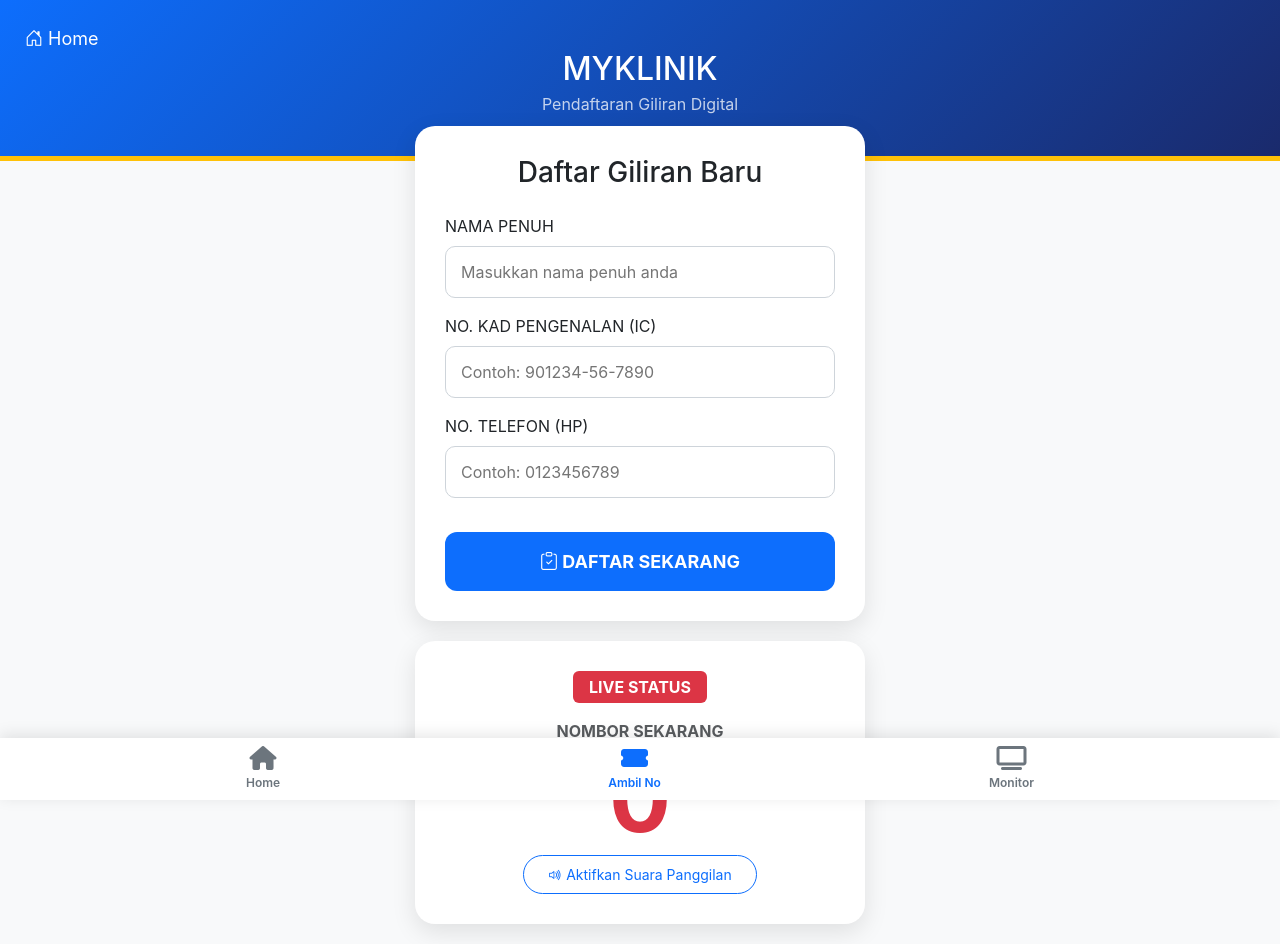
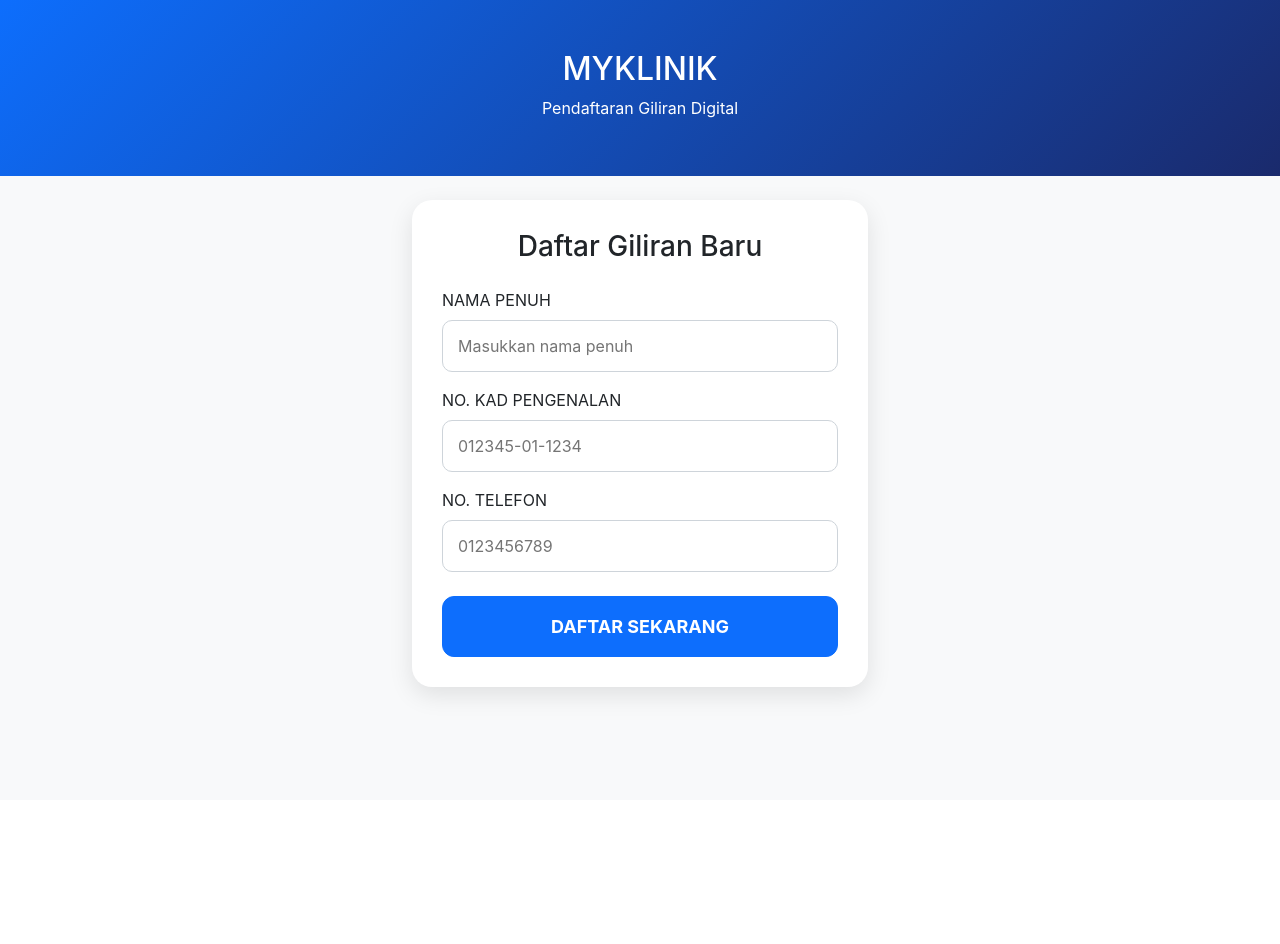
Before and after one commit to aniqpapamami/MyKlinik-App, a Flask app: page /daftar in a window 1280 px wide. After the commit the page ends 704 px from the top, so only its background shows below. Run offline with Flask 3, Linux system fonts and the light colour scheme; data that the repository does not hold is empty.

Commit message:
Add files via upload

```diff
--- a/MyKlinik Apps/app.py
+++ b/MyKlinik Apps/app.py
@@ -1,22 +1,31 @@
 import requests
 from flask import Flask, render_template, request, jsonify, session, redirect, url_for
 from datetime import datetime, timedelta
-import os
 
 app = Flask(__name__)
-app.secret_key = "klinik_rahsia_123"   # Tukar kepada password yang lebih kuat di production
+app.secret_key = "klinik_rahsia_123"
 
-# === URL FIREBASE ANDA ===
 BASE_URL = "https://myklinik-queue-line-system-default-rtdb.asia-southeast1.firebasedatabase.app/"
 
 def get_today():
-    """Dapatkan tarikh Malaysia (UTC+8)"""
     return (datetime.now() + timedelta(hours=8)).strftime('%Y-%m-%d')
 
 def get_current_time():
     return (datetime.now() + timedelta(hours=8)).strftime('%H:%M:%S')
 
-# ==================== ROUTES UTAMA ====================
+def reset_harian_jika_perlu(today):
+    """Reset nombor hanya jika tiada pesakit langsung"""
+    try:
+        res = requests.get(f"{BASE_URL}/harian/{today}/senarai_pesakit.json")
+        data = res.json()
+        if not data or len([v for v in data.values() if v]) == 0:
+            requests.put(f"{BASE_URL}/harian/{today}/jumlah_giliran.json", json=0)
+            requests.put(f"{BASE_URL}/harian/{today}/nombor_sekarang.json", json=0)
+            print(f"[RESET] Hari {today} telah direset kerana tiada pesakit.")
+    except:
+        pass
+
+# ==================== ROUTES ====================
 
 @app.route('/')
 def index():
@@ -30,20 +39,14 @@ def daftar():
 def monitor():
     return render_template('monitor.html')
 
-# ==================== ADMIN ====================
-
 @app.route('/admin/login', methods=['GET', 'POST'])
 def admin_login():
     if request.method == 'POST':
-        username = request.form.get('username')
-        password = request.form.get('password')
-
-        if username == "admin" and password == "klinik123":
+        if request.form.get('username') == "admin" and request.form.get('password') == "klinik123":
             session['admin_logged_in'] = True
             return redirect('/dashboard')
         else:
             return redirect('/admin/login?error=1')
-
     return render_template('admin_login.html')
 
 @app.route('/dashboard')
@@ -66,14 +69,13 @@ def api_daftar():
         today = get_today()
         waktu = get_current_time()
 
-        # Dapatkan nombor giliran seterusnya
+        reset_harian_jika_perlu(today)
+
         res = requests.get(f"{BASE_URL}/harian/{today}/jumlah_giliran.json")
         no_baru = (res.json() or 0) + 1
 
-        # Simpan jumlah giliran
         requests.put(f"{BASE_URL}/harian/{today}/jumlah_giliran.json", json=no_baru)
 
-        # Simpan data pesakit
         requests.put(f"{BASE_URL}/harian/{today}/senarai_pesakit/{no_baru}.json", json={
             'nama': data.get('nama'),
             'no_ic': data.get('no_ic'),
@@ -83,16 +85,10 @@ def api_daftar():
             'masa': waktu
         })
 
-        # Pastikan nombor_sekarang wujud (untuk hari baru)
-        res_now = requests.get(f"{BASE_URL}/harian/{today}/nombor_sekarang.json")
-        if res_now.json() is None:
+        if requests.get(f"{BASE_URL}/harian/{today}/nombor_sekarang.json").json() is None:
             requests.put(f"{BASE_URL}/harian/{today}/nombor_sekarang.json", json=0)
 
-        return jsonify({
-            'success': True,
-            'no_giliran': no_baru,
-            'nama': data.get('nama')
-        })
+        return jsonify({'success': True, 'no_giliran': no_baru, 'nama': data.get('nama')})
 
     except Exception as e:
         print("Error daftar:", e)
@@ -102,6 +98,8 @@ def api_daftar():
 @app.route('/api/status_live')
 def status_live():
     today = get_today()
+    reset_harian_jika_perlu(today)
+
     try:
         res_now = requests.get(f"{BASE_URL}/harian/{today}/nombor_sekarang.json")
         res_total = requests.get(f"{BASE_URL}/harian/{today}/jumlah_giliran.json")
@@ -117,6 +115,8 @@ def status_live():
 @app.route('/api/next', methods=['POST'])
 def api_next():
     today = get_today()
+    reset_harian_jika_perlu(today)
+
     try:
         res_now = requests.get(f"{BASE_URL}/harian/{today}/nombor_sekarang.json")
         res_total = requests.get(f"{BASE_URL}/harian/{today}/jumlah_giliran.json")
@@ -128,11 +128,7 @@ def api_next():
             return jsonify({'success': False, 'message': 'Tiada pesakit menunggu lagi.'})
 
         no_baru = no_skrg + 1
-
-        # Update nombor sekarang
         requests.put(f"{BASE_URL}/harian/{today}/nombor_sekarang.json", json=no_baru)
-
-        # Update status pesakit tersebut
         requests.patch(f"{BASE_URL}/harian/{today}/senarai_pesakit/{no_baru}.json",
                       json={'status': 'sedang_dirawat'})
 
@@ -140,7 +136,7 @@ def api_next():
 
     except Exception as e:
         print("Error next:", e)
-        return jsonify({'success': False, 'message': 'Ralat panggil nombor'}), 500
+        return jsonify({'success': False, 'message': 'Ralat memanggil nombor'}), 500
 
 
 @app.route('/api/kemaskini_status', methods=['POST'])
@@ -148,15 +144,14 @@ def kemaskini_status():
     try:
         data = request.get_json()
         today = get_today()
-        no_giliran = data.get('no_giliran')
+        no = data.get('no_giliran')
         status = data.get('status')
 
-        if not no_giliran or status not in ['selesai', 'tidak_hadir']:
+        if not no or status not in ['selesai', 'tidak_hadir']:
             return jsonify({'success': False, 'message': 'Data tidak sah'}), 400
 
-        requests.patch(f"{BASE_URL}/harian/{today}/senarai_pesakit/{no_giliran}.json",
+        requests.patch(f"{BASE_URL}/harian/{today}/senarai_pesakit/{no}.json",
                        json={'status': status})
-
         return jsonify({'success': True})
 
     except Exception as e:
@@ -170,13 +165,10 @@ def get_senarai_tarikh(tarikh):
         res = requests.get(f"{BASE_URL}/harian/{tarikh}/senarai_pesakit.json")
         data = res.json() or {}
 
-        # Pastikan return list (bukan object) supaya frontend tak error
         if isinstance(data, dict):
-            senarai = list(data.values())
-            # Filter None
-            senarai = [item for item in senarai if item is not None]
+            senarai = [item for item in data.values() if item is not None]
+            senarai.sort(key=lambda x: x.get('no_giliran', 0))
             return jsonify(senarai)
-
         return jsonify([])
     except Exception as e:
         print("Error get senarai:", e)
@@ -185,4 +177,4 @@ def get_senarai_tarikh(tarikh):
 
 # ==================== RUN ====================
 if __name__ == '__main__':
-    app.run(debug=True, host='0.0.0.0', port=5000)
+    app.run(debug=True)
--- a/MyKlinik Apps/templates/daftar.html
+++ b/MyKlinik Apps/templates/daftar.html
@@ -5,308 +5,138 @@
     <meta name="viewport" content="width=device-width, initial-scale=1.0">
     <title>Daftar Giliran | MyKlinik</title>
 
-    <!-- Bootstrap 5 CSS -->
     <link href="https://cdn.jsdelivr.net/npm/bootstrap@5.3.3/dist/css/bootstrap.min.css" rel="stylesheet">
-    <!-- Bootstrap Icons -->
     <link href="https://cdn.jsdelivr.net/npm/bootstrap-icons@1.11.3/font/bootstrap-icons.min.css" rel="stylesheet">
-    <!-- Font Awesome -->
     <link href="https://cdnjs.cloudflare.com/ajax/libs/font-awesome/6.5.1/css/all.min.css" rel="stylesheet">
 
     <style>
-        body {
-            background: #f8f9fa;
-            font-family: 'Inter', system-ui, sans-serif;
-        }
-        .header-biru {
-            background: linear-gradient(135deg, #0d6efd, #1a2a6c);
-            color: white;
-            padding: 50px 20px 40px;
-            text-align: center;
-            border-bottom: 5px solid #ffc107;
-        }
-        .container-utama {
-            max-width: 480px;
-            margin: -35px auto 20px;
-            padding: 0 15px;
-        }
-        .kad {
-            background: white;
-            padding: 30px;
-            border-radius: 20px;
-            box-shadow: 0 8px 25px rgba(0,0,0,0.1);
-            margin-bottom: 20px;
-        }
-        .input-group label {
-            font-weight: 600;
-            color: #333;
-            margin-bottom: 8px;
-            font-size: 14px;
-        }
-        .input-style {
-            width: 100%;
-            height: 52px;
-            padding: 12px 15px;
-            border: 1px solid #ced4da;
-            border-radius: 10px;
-            font-size: 16px;
-            transition: all 0.3s;
-        }
-        .input-style:focus {
-            border-color: #0d6efd;
-            box-shadow: 0 0 0 0.2rem rgba(13, 110, 253, 0.25);
-            outline: none;
-        }
-        .btn-daftar {
-            width: 100%;
-            background: #0d6efd;
-            color: white;
-            padding: 16px;
-            border: none;
-            border-radius: 12px;
-            font-size: 18px;
-            font-weight: bold;
-            margin-top: 10px;
-        }
-        .btn-daftar:disabled {
-            opacity: 0.7;
-        }
-        .no-live {
-            font-size: 92px;
-            font-weight: 700;
-            color: #dc3545;
-            line-height: 1;
-            margin: 10px 0;
-        }
-        .bottom-nav {
-            position: fixed;
-            bottom: 0;
-            width: 100%;
-            background: white;
-            box-shadow: 0 -3px 15px rgba(0,0,0,0.1);
-            z-index: 1000;
-        }
-        .nav-item {
-            color: #6c757d;
-            text-decoration: none;
-            font-size: 12px;
-            font-weight: 600;
-        }
-        .nav-item i {
-            font-size: 24px;
-            display: block;
-            margin-bottom: 4px;
-        }
-        .nav-item.active {
-            color: #0d6efd;
-        }
+        body { background: #f8f9fa; font-family: 'Inter', sans-serif; }
+        .header-biru { background: linear-gradient(135deg, #0d6efd, #1a2a6c); color: white; padding: 50px 20px 40px; text-align: center; }
+        .kad { background: white; padding: 30px; border-radius: 20px; box-shadow: 0 8px 25px rgba(0,0,0,0.1); }
+        .input-style { width: 100%; height: 52px; padding: 12px 15px; border: 1px solid #ced4da; border-radius: 10px; font-size: 16px; }
+        .input-style:focus { border-color: #0d6efd; box-shadow: 0 0 0 0.2rem rgba(13,110,253,0.25); }
+        .btn-daftar { width: 100%; padding: 16px; font-size: 18px; font-weight: bold; border-radius: 12px; }
+        .info-saya { background: #e3f2fd; border-left: 5px solid #0d6efd; }
     </style>
 </head>
 <body>
 
 <div class="header-biru">
-    <a href="/" style="color:white; text-decoration:none; position:absolute; top:25px; left:25px; font-size:18px;">
-        <i class="bi bi-house-door"></i> Home
-    </a>
-    <h2 class="mb-1">MYKLINIK</h2>
-    <p class="mb-0 opacity-75">Pendaftaran Giliran Digital</p>
+    <h2>MYKLINIK</h2>
+    <p>Pendaftaran Giliran Digital</p>
 </div>
 
-<div class="container-utama">
-
+<div class="container mt-4" style="max-width: 480px;">
     <!-- Borang Daftar -->
     <div id="section-daftar" class="kad">
         <h3 class="text-center mb-4">Daftar Giliran Baru</h3>
-
         <div class="mb-3">
             <label class="form-label">NAMA PENUH</label>
-            <input type="text" id="nama" class="input-style" placeholder="Masukkan nama penuh anda">
+            <input type="text" id="nama" class="input-style" placeholder="Masukkan nama penuh">
         </div>
-
         <div class="mb-3">
-            <label class="form-label">NO. KAD PENGENALAN (IC)</label>
-            <input type="text" id="no_ic" class="input-style" placeholder="Contoh: 901234-56-7890" maxlength="14">
+            <label class="form-label">NO. KAD PENGENALAN</label>
+            <input type="text" id="no_ic" class="input-style" placeholder="012345-01-1234">
         </div>
-
         <div class="mb-4">
-            <label class="form-label">NO. TELEFON (HP)</label>
-            <input type="tel" id="no_hp" class="input-style" placeholder="Contoh: 0123456789" maxlength="11">
+            <label class="form-label">NO. TELEFON</label>
+            <input type="tel" id="no_hp" class="input-style" placeholder="0123456789">
         </div>
-
         <button onclick="hantarDaftar()" id="btn-submit" class="btn btn-primary btn-daftar">
-            <i class="bi bi-clipboard-check"></i> DAFTAR SEKARANG
+            DAFTAR SEKARANG
         </button>
     </div>
 
-    <!-- Live Status -->
-    <div class="kad text-center">
-        <span class="badge bg-danger fs-6 px-3 py-2">LIVE STATUS</span>
-        <p class="mt-3 mb-1 text-muted fw-bold">NOMBOR SEKARANG</p>
-        <div id="no-live" class="no-live">0</div>
-
-        <button id="btn-suara" onclick="aktifkanSuara()" class="btn btn-outline-primary btn-sm px-4 py-2 rounded-pill">
-            <i class="bi bi-volume-up"></i> Aktifkan Suara Panggilan
-        </button>
-
-        <!-- Info Pesakit Sendiri -->
-        <div id="info-saya" class="mt-4 p-3 bg-light rounded-3 text-start" style="display: none;">
-            <div class="d-flex justify-content-between align-items-center mb-2">
-                <span class="fw-bold text-primary">NO ANDA</span>
-                <span id="nama-anda" class="badge bg-primary"></span>
-            </div>
-            <div id="no-saya" class="display-4 fw-bold text-dark mb-1"></div>
-            <div id="pesan-status" class="fw-bold text-primary"></div>
+    <!-- Status Pesakit -->
+    <div id="info-saya" class="kad info-saya mt-3" style="display: none;">
+        <h5 class="text-center text-primary">Nombor Giliran Anda</h5>
+        <div id="no-saya" class="display-1 fw-bold text-center text-dark"></div>
+        <div id="baki-orang" class="text-center fs-4 fw-bold text-danger mt-2"></div>
+        <div id="pesan-status" class="text-center fw-bold mt-3"></div>
     </div>
 </div>
-</div>
-
-<!-- Bottom Navigation -->
-<nav class="bottom-nav py-2">
-    <div class="container d-flex justify-content-around">
-        <a href="/" class="nav-item text-center">
-            <i class="fas fa-home"></i>
-            <div>Home</div>
-        </a>
-        <a href="/daftar" class="nav-item active text-center">
-            <i class="fas fa-ticket-alt"></i>
-            <div>Ambil No</div>
-        </a>
-        <a href="/monitor" class="nav-item text-center">
-            <i class="fas fa-tv"></i>
-            <div>Monitor</div>
-        </a>
-    </div>
-</nav>
 
 <script src="https://cdn.jsdelivr.net/npm/bootstrap@5.3.3/dist/js/bootstrap.bundle.min.js"></script>
 
 <script>
 let suaraAktif = false;
-    let spoken = false;
-
-    // Dapatkan tarikh hari ini (Malaysia)
-    function dapatkanTarikhHariIni() {
-        return new Date().toLocaleDateString('en-CA', { timeZone: 'Asia/Kuala_Lumpur' });
-    }
-
-    const hariIni = dapatkanTarikhHariIni();
-
-    // Reset localStorage jika tarikh berbeza
-    if (localStorage.getItem('tarikh_daftar') !== hariIni) {
-        localStorage.clear();
-        localStorage.setItem('tarikh_daftar', hariIni);
-    }
-
-    function aktifkanSuara() {
-        suaraAktif = true;
-        const btn = document.getElementById('btn-suara');
-        btn.innerHTML = `<i class="bi bi-volume-up-fill"></i> Suara Aktif`;
-        btn.classList.add('btn-success', 'text-white');
-        btn.disabled = true;
-
-        const utterance = new SpeechSynthesisUtterance("Sistem panggilan suara telah diaktifkan");
-        utterance.lang = 'ms-MY';
-        speechSynthesis.speak(utterance);
-    }
 
 function hantarDaftar() {
     const nama = document.getElementById('nama').value.trim();
     const ic = document.getElementById('no_ic').value.trim();
     const hp = document.getElementById('no_hp').value.trim();
 
-        if (!nama || !ic || !hp) {
-            alert("Sila isi semua maklumat: Nama, No. IC dan No. Telefon.");
-            return;
-        }
+    if (!nama || !ic || !hp) return alert("Sila isi semua maklumat!");
 
     const btn = document.getElementById('btn-submit');
     btn.disabled = true;
-        btn.innerHTML = `<span class="spinner-border spinner-border-sm me-2"></span> Mendaftarkan...`;
+    btn.innerText = "Mendaftarkan...";
 
     fetch('/api/daftar', {
         method: 'POST',
-            headers: { 'Content-Type': 'application/json' },
-            body: JSON.stringify({
-                nama: nama,
-                no_ic: ic,
-                no_hp: hp
-            })
+        headers: {'Content-Type': 'application/json'},
+        body: JSON.stringify({nama, no_ic: ic, no_hp: hp})
     })
     .then(res => res.json())
     .then(data => {
-            if (data.no_giliran) {
-                // Simpan ke localStorage
+        if (data.success) {
             localStorage.setItem('no_saya', data.no_giliran);
             localStorage.setItem('nama_saya', data.nama);
-                localStorage.setItem('ic_saya', ic);
-
             tampilStatus(data.no_giliran, data.nama);
-                alert(`Berjaya! Nombor giliran anda adalah ${data.no_giliran}`);
         } else {
-                alert(data.message || "Gagal mendaftar. Sila cuba lagi.");
-                btn.disabled = false;
-                btn.innerHTML = `<i class="bi bi-clipboard-check"></i> DAFTAR SEKARANG`;
+            alert(data.message || "Gagal mendaftar");
         }
     })
-        .catch(err => {
-            console.error(err);
-            alert("Ralat sambungan ke pelayan. Sila semak internet anda.");
+    .catch(() => alert("Ralat sambungan"))
+    .finally(() => {
         btn.disabled = false;
-            btn.innerHTML = `<i class="bi bi-clipboard-check"></i> DAFTAR SEKARANG`;
+        btn.innerText = "DAFTAR SEKARANG";
     });
 }
 
 function tampilStatus(no, nama) {
     document.getElementById('section-daftar').style.display = 'none';
-        const info = document.getElementById('info-saya');
-        info.style.display = 'block';
-
+    document.getElementById('info-saya').style.display = 'block';
     document.getElementById('no-saya').innerText = no;
-        document.getElementById('nama-anda').innerText = nama;
 }
 
-    function kemaskiniLive() {
+function kemaskiniStatusPesakit() {
+    const noSaya = localStorage.getItem('no_saya');
+    if (!noSaya) return;
+
     fetch('/api/status_live')
         .then(res => res.json())
         .then(data => {
-                document.getElementById('no-live').innerText = data.nombor_sekarang || 0;
+            const baki = parseInt(noSaya) - parseInt(data.nombor_sekarang || 0);
 
-                const noSaya = localStorage.getItem('no_saya');
-                const namaSaya = localStorage.getItem('nama_saya');
+            const elBaki = document.getElementById('baki-orang');
+            const elPesan = document.getElementById('pesan-status');
 
-                if (noSaya) {
-                    tampilStatus(noSaya, namaSaya);
+            if (baki > 3) {
+                elBaki.innerHTML = `Lagi <strong>${baki}</strong> orang di hadapan`;
+                elPesan.innerText = "Sila bersabar...";
+            } else if (baki > 0) {
+                elBaki.innerHTML = `TINGGAL <strong>${baki}</strong> ORANG LAGI!`;
+                elBaki.classList.add('text-danger', 'blink');
+                elPesan.innerText = "Sila bersiap untuk masuk";
 
-                    const baki = parseInt(noSaya) - parseInt(data.nombor_sekarang || 0);
-                    const pesanEl = document.getElementById('pesan-status');
-
-                    if (baki > 0) {
-                        pesanEl.innerText = `Lagi ${baki} orang sebelum anda`;
-                        spoken = false;
+                // Suara amaran
+                if (baki <= 3) {
+                    let msg = new SpeechSynthesisUtterance(`Nombor ${noSaya}, tinggal ${baki} orang lagi. Sila bersiap.`);
+                    msg.lang = 'ms-MY';
+                    window.speechSynthesis.speak(msg);
+                }
             } else if (baki === 0) {
-                        pesanEl.innerHTML = `<span class="text-danger">GILIRAN ANDA! Sila masuk ke kaunter.</span>`;
-                        if (suaraAktif && !spoken) {
-                            const msg = new SpeechSynthesisUtterance(`Nombor ${noSaya}, ${namaSaya}, sila masuk.`);
-                            msg.lang = 'ms-MY';
-                            speechSynthesis.speak(msg);
-                            spoken = true;
+                elBaki.innerHTML = `<span class="text-success">GILIRAN ANDA SEKARANG!</span>`;
+                elPesan.innerText = "Sila masuk ke kaunter rawatan";
             }
-                    } else {
-                        pesanEl.innerText = "Giliran anda telah selesai.";
-                    }
-                }
-            })
-            .catch(err => console.error("Gagal kemaskini live:", err));
+        });
 }
 
-    // Auto refresh setiap 5 saat
-    setInterval(kemaskiniLive, 5000);
-    kemaskiniLive();
-
-    // Jika sudah ada nombor dalam localStorage
+setInterval(kemaskiniStatusPesakit, 4000);
 if (localStorage.getItem('no_saya')) {
     tampilStatus(localStorage.getItem('no_saya'), localStorage.getItem('nama_saya'));
 }
 </script>
-
 </body>
 </html>
```
Lines whose indentation alone changed are shown as unchanged.
